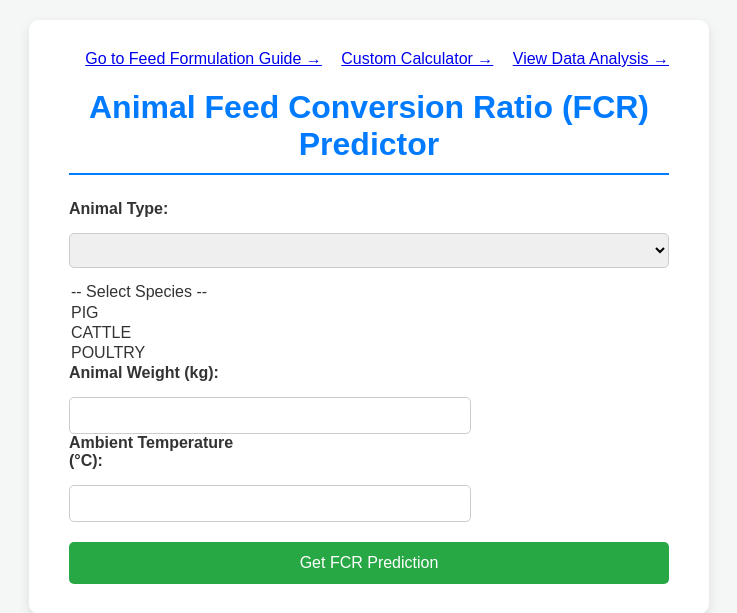
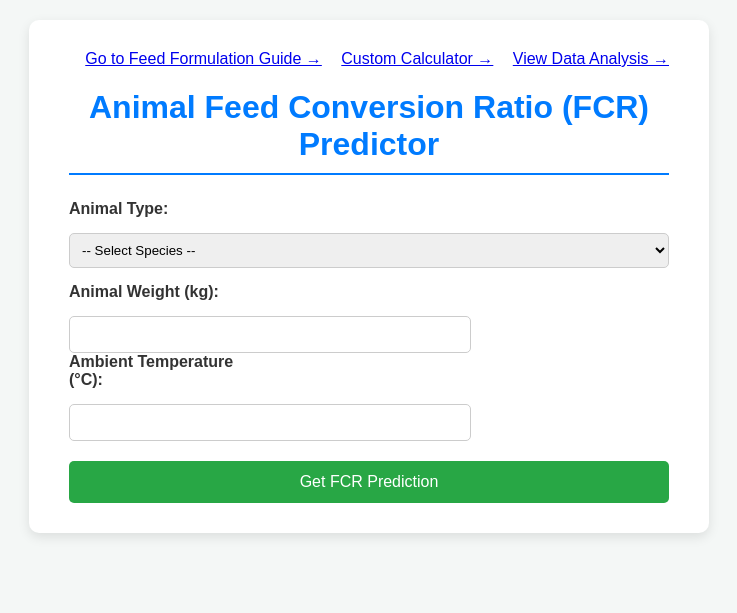
Before and after one commit to marcialrey21-cloud/animal-fcr-predictor, a Flask app: page / in a window 1280 px wide. Shown: the top 613 px of the page, without its empty margins (271-1008 px from the left). Run offline with Flask 3, Linux system fonts and the light colour scheme; lists and menus that the app fills with data are empty.

```diff
--- a/templates/index.html
+++ b/templates/index.html
@@ -20,14 +20,12 @@
         <form method="POST" action="{{ url_for('predict') }}">
 
             <label for="animal_type">Animal Type:</label>
-            <select name="animal_type" required title="Select the animal type" class="form-select-wide"></select>
+            <select name="animal_type" required title="Select the animal type" class="form-select-wide">
                 <option value="">-- Select Species --</option>
                 {% for type in fcr_animal_types %}
                 <option value="{{ type }}">{{ type }}</option>
                 {% endfor %}
-            </select>
-
-            <label for="weight">Animal Weight (kg):</label>
+            </select> <label for="weight">Animal Weight (kg):</label>
             <input type="number" step="any" name="weight" title="Enter the animal's weight in kilograms" required><br>
 
             <label for="temp">Ambient Temperature (°C):</label>
```
